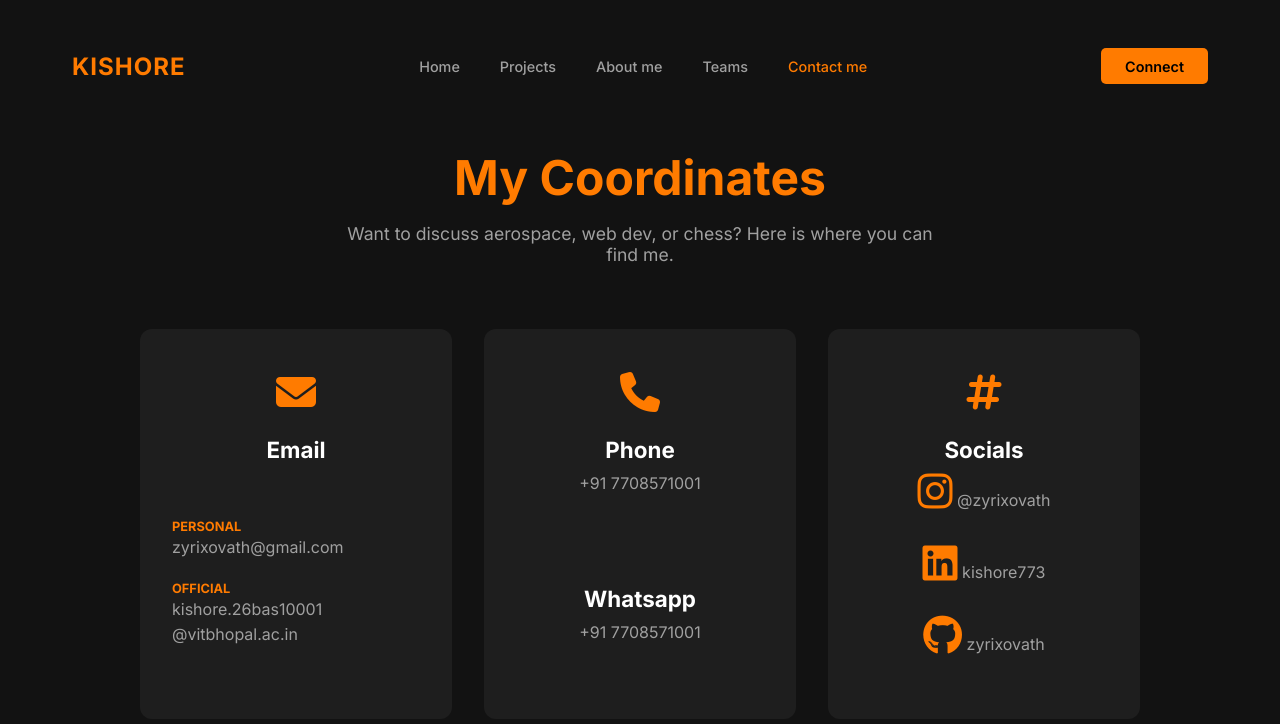
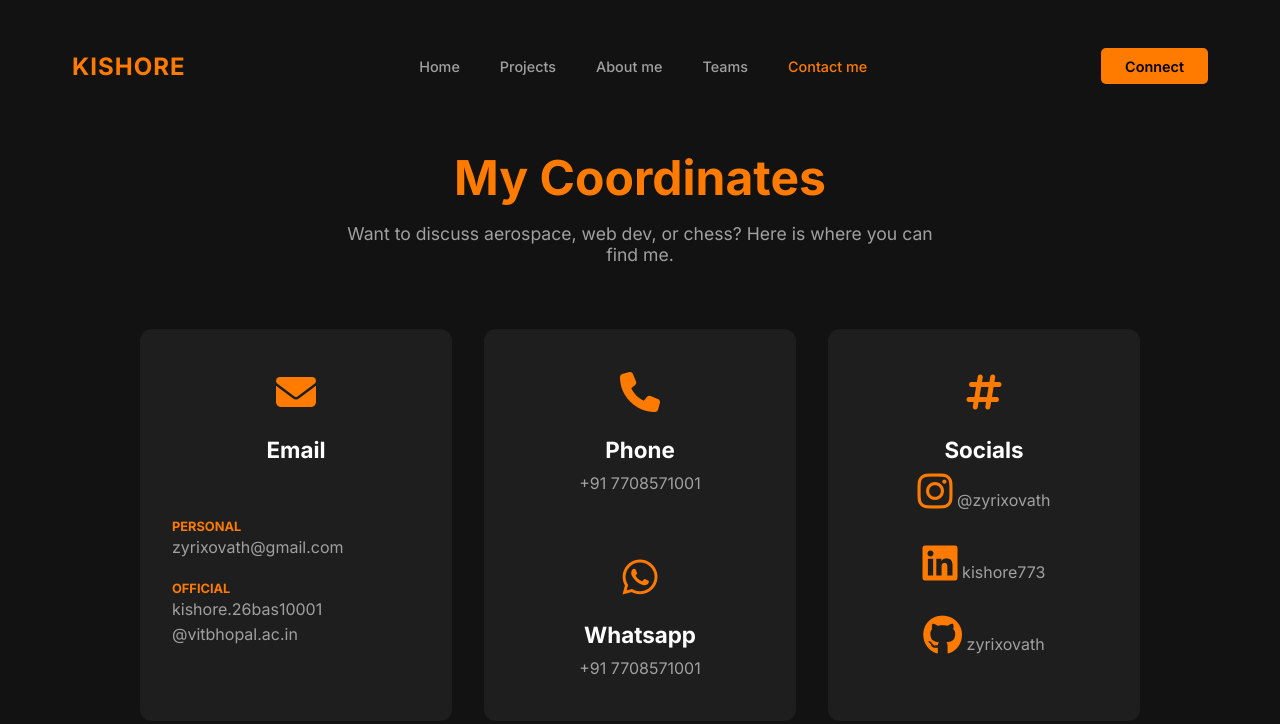
Before and after one commit to zyrixovath/kishore, a plain HTML site: page contact.html in a window 1280 px wide. Drawn offline with Linux system fonts and the light colour scheme.

Commit message:
changes saved

```diff
--- a/contact.html
+++ b/contact.html
@@ -89,7 +89,7 @@
                     <!-- Replace with your actual number -->
                     <a href="tel:+917708571001">+91 7708571001</a><br><br><br><br>
 
-                    <i class="fab fa-what`sapp"></i>
+                    <i class="fab fa-whatsapp"></i>
                     <h3>Whatsapp</h3>
                     <!-- Replace with your actual number -->
                     <a href="https://wa.me/917708571001">+91 7708571001</a>
```
